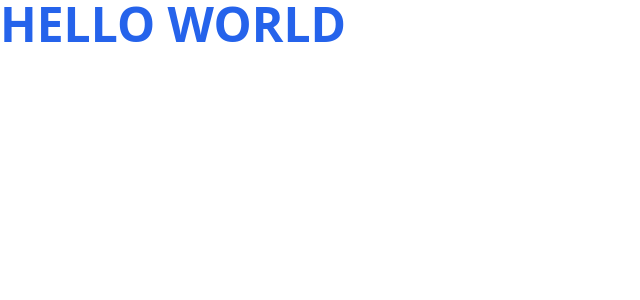
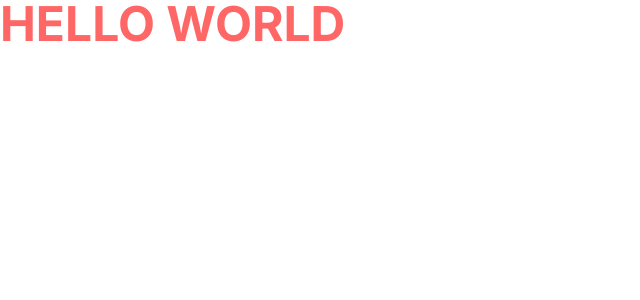
Before and after one commit to MuhammadAidil-dev/todo-app, a React (Vite) app: page / in a window 1280 px wide. Shown: the top 300 px of the page, without its empty margins (0-640 px from the left). Built offline with nearby package versions, Linux system fonts and the light colour scheme.

Commit message:
chor: updated dependencies

```diff
--- a/index.html
+++ b/index.html
@@ -5,8 +5,16 @@
     <link rel="icon" type="image/svg+xml" href="/vite.svg" />
     <meta name="viewport" content="width=device-width, initial-scale=1.0" />
     <title>TODO APP</title>
+
+    <!-- my google fonts -->
+    <link rel="preconnect" href="https://fonts.googleapis.com" />
+    <link rel="preconnect" href="https://fonts.gstatic.com" crossorigin />
+    <link
+      href="https://fonts.googleapis.com/css2?family=Inter:ital,opsz,wght@0,14..32,100..900;1,14..32,100..900&family=Montserrat:ital,wght@0,100..900;1,100..900&family=Poppins:wght@300;400;600;700&display=swap"
+      rel="stylesheet"
+    />
   </head>
-  <body>
+  <body class="font-inter">
     <div id="root"></div>
     <script type="module" src="/src/main.jsx"></script>
   </body>
--- a/package.json
+++ b/package.json
@@ -11,7 +11,8 @@
   },
   "dependencies": {
     "react": "^18.3.1",
-    "react-dom": "^18.3.1"
+    "react-dom": "^18.3.1",
+    "react-router-dom": "^7.0.2"
   },
   "devDependencies": {
     "@eslint/js": "^9.13.0",
--- a/src/App.jsx
+++ b/src/App.jsx
@@ -1,7 +1,7 @@
 function App() {
   return (
     <>
-      <div className="text-5xl text-blue-600 font-bold">HELLO WORLD</div>
+      <div className="text-5xl text-primary font-bold">HELLO WORLD</div>
     </>
   );
 }
--- a/tailwind.config.js
+++ b/tailwind.config.js
@@ -2,7 +2,15 @@
 export default {
   content: ['./index.html', './src/**/*.{js,ts,jsx,tsx}'],
   theme: {
-    extend: {},
+    extend: {
+      colors: {
+        primary: '#FF6767',
+        secondary: '#F24E1E',
+      },
+      fontFamily: {
+        inter: ['Inter', 'sans-serif'],
+      },
+    },
   },
   plugins: [],
 };
```
Also changed, not shown: 1 other file (tests, documents, lock files or other folders).
